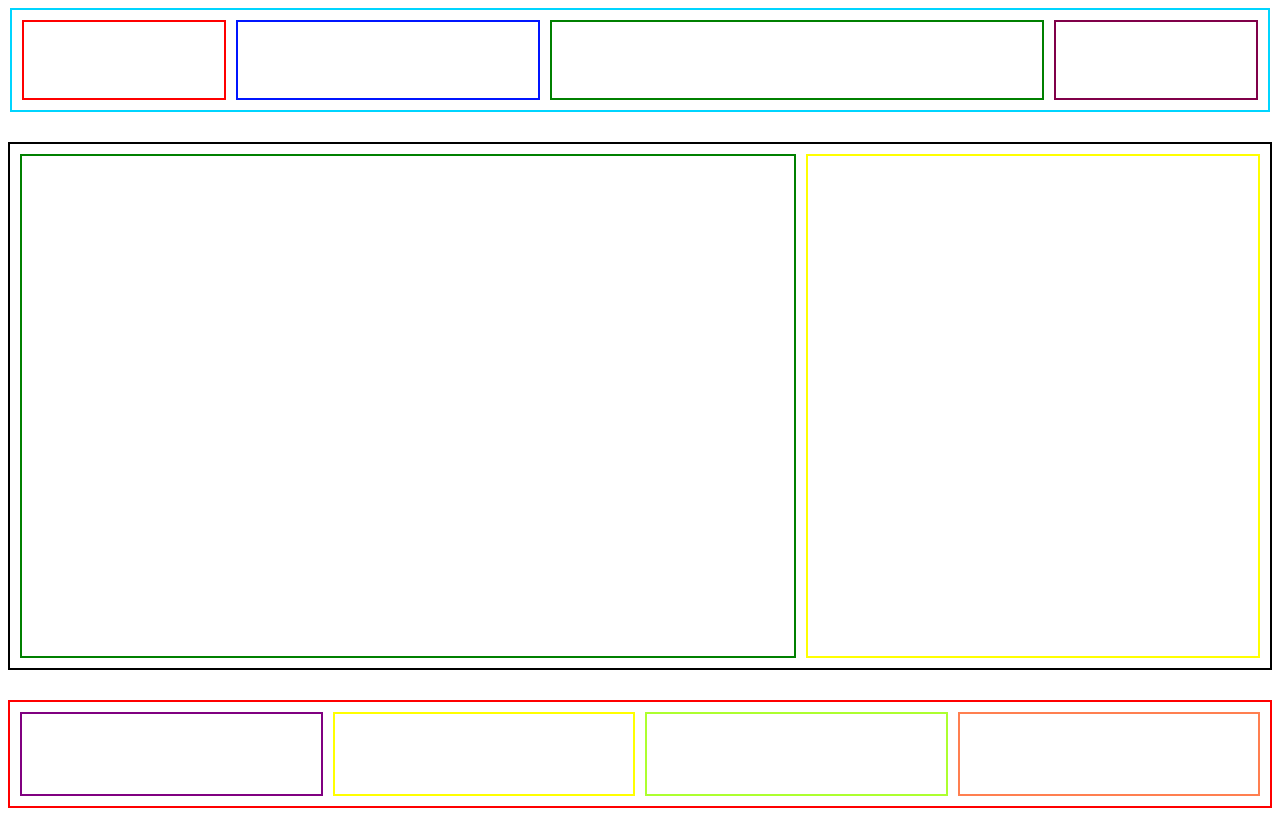
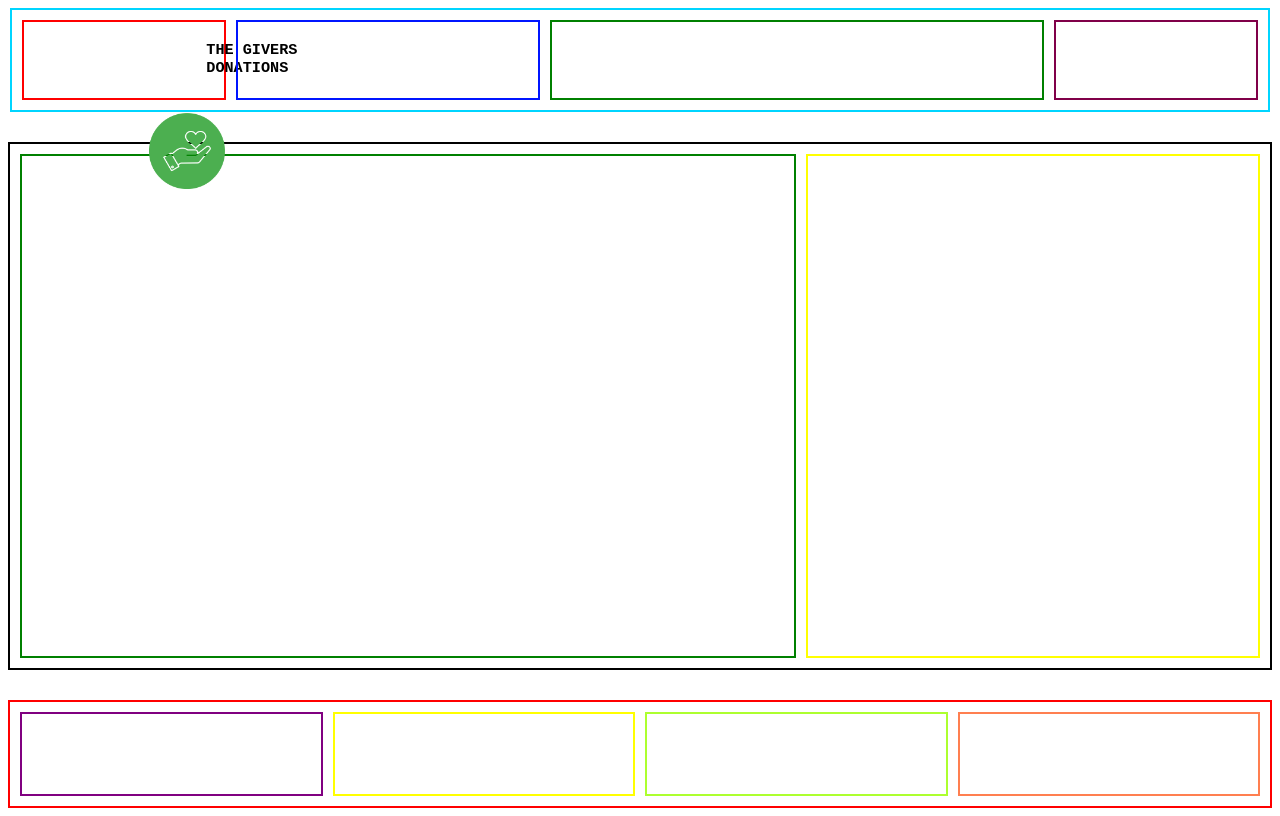
Before and after one commit to Tricxddev/Donation-Platform, a website: page web/landingPage.html in a window 1280 px wide. Drawn offline with Linux system fonts and the light colour scheme.

Commit message:
IMG updt

```diff
--- a/stylesheet/donate.css
+++ b/stylesheet/donate.css
@@ -96,3 +96,15 @@
     flex: 1;
     margin-left: 10px;
 }
+
+#logo_head{
+    height: 2cm;
+    width: 2cm;
+    display: inline-flex;
+    margin-left: 125px;
+    position: relative;
+}
+
+.head_div1 h3{
+
+}
--- a/web/landingPage.html
+++ b/web/landingPage.html
@@ -10,13 +10,18 @@
     <header >
         <section class="head_class">
 
-            <div class="head_div1"></div>
+            <div class="head_div1">
+                <h3><pre>
+                    THE GIVERS
+                    DONATIONS
+                </pre></h3>
+                <img id="logo_head" src="/images/love_11682166.png" alt="donate_logo">
+            </div>
             <div class="head_div2"></div>
             <div class="head_div3"></div>
             <div class="head_div4"></div>
 
         </section>
-
     </header>
     <section class="body_cont">
         <div class="body_div">
```
Also changed, not shown: images/love_11682166.png (added), 3 other files.
